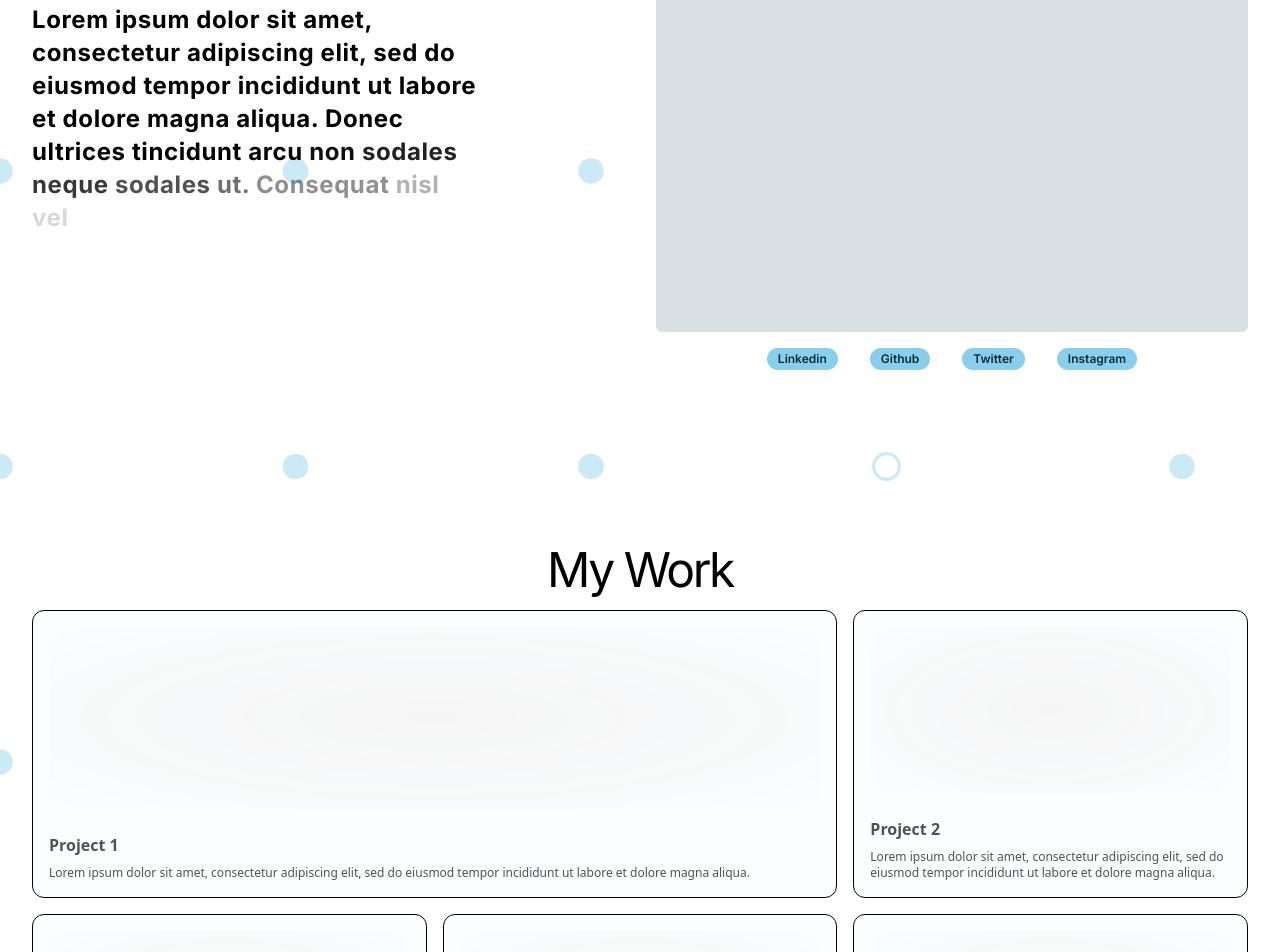
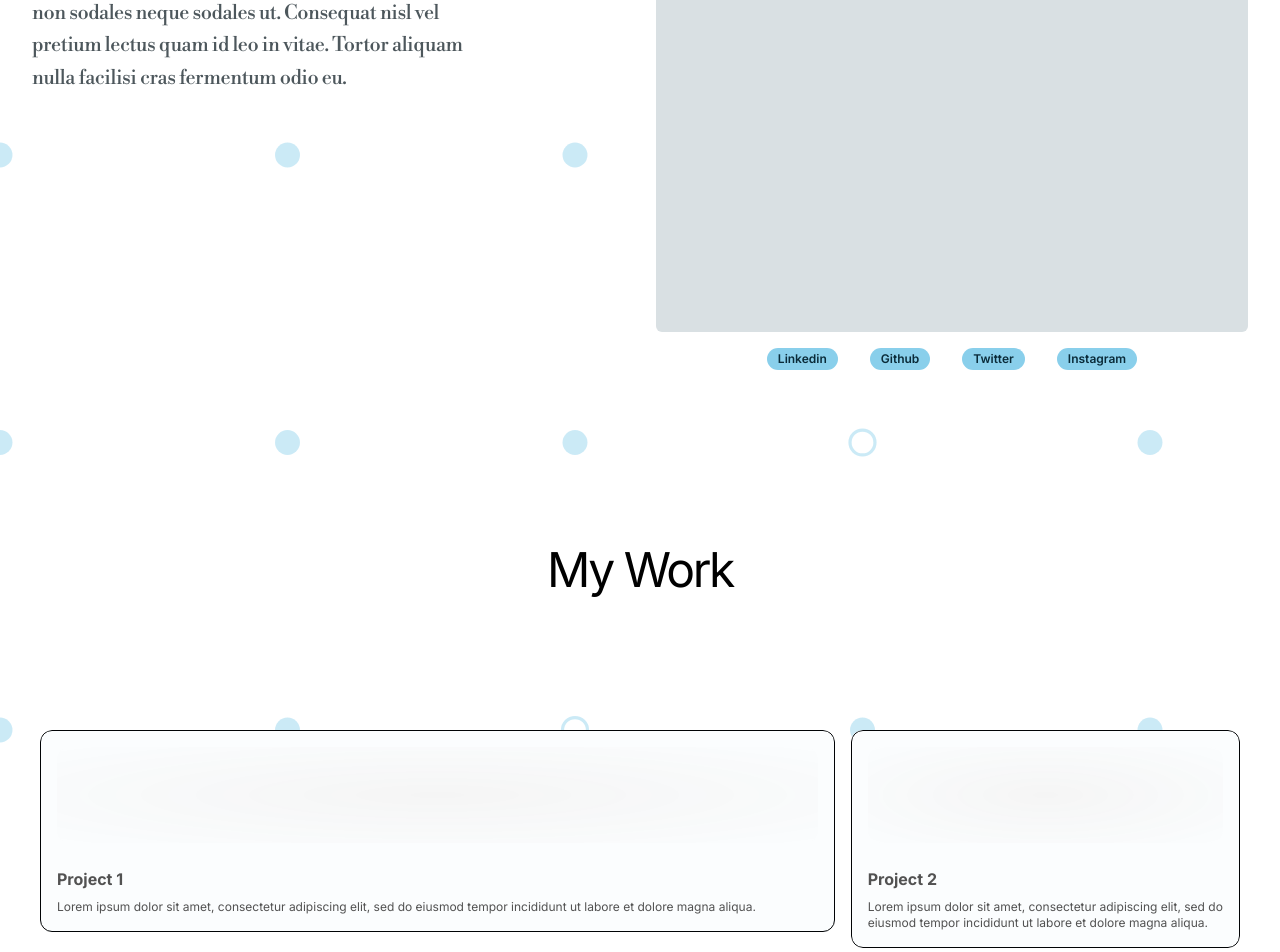
Before and after one commit to Syed-Ahmed02/portfolio, a Next.js app: page / in a window 1280 px wide. Shown: the part 420-1372 px from the top of the page. Built offline with nearby package versions, Linux system fonts and the light colour scheme.

Commit message:
edited bentocard pop up animation

```diff
--- a/package.json
+++ b/package.json
@@ -9,6 +9,7 @@
     "lint": "next lint"
   },
   "dependencies": {
+    "@radix-ui/react-hover-card": "^1.0.7",
     "@radix-ui/react-label": "^2.0.2",
     "@radix-ui/react-navigation-menu": "^1.1.4",
     "@radix-ui/react-slot": "^1.0.2",
--- /dev/null
+++ b/src/app/fonts.tsx
@@ -0,0 +1,19 @@
+import { Inter, Roboto_Mono,Libre_Bodoni } from 'next/font/google'
+
+export const inter = Inter({
+  subsets: ['latin'],
+  display: 'swap',
+  variable: '--font-inter',
+})
+
+export const roboto_mono = Roboto_Mono({
+  subsets: ['latin'],
+  display: 'swap',
+  variable: '--font-roboto-mono',
+})
+
+export const libre_bodoni = Libre_Bodoni({
+    subsets: ['latin'],
+    display: 'swap',
+    variable: '--font-libre-bodoni',
+})
--- a/src/app/layout.tsx
+++ b/src/app/layout.tsx
@@ -1,10 +1,9 @@
 import type { Metadata } from "next";
-import { Inter } from "next/font/google";
+import { libre_bodoni,roboto_mono,inter} from "./fonts";
 import "./globals.css";
 import { Navbar } from "@/components/Navbar";
 import Image from "next/image";
 
-const inter = Inter({ subsets: ["latin"] });
 
 export const metadata: Metadata = {
   title: "Syed's Portfolio",
@@ -18,7 +17,7 @@ export default function RootLayout({
 }>) {
   return (
     <html lang="en" className="">
-      <body className={inter.className}>
+      <body className={` ${libre_bodoni.variable} ${inter.variable} font-sans`}>
         <Navbar />
         {children}
       </body>
--- a/src/components/Hero.tsx
+++ b/src/components/Hero.tsx
@@ -1,24 +1,19 @@
 import { MoveRight, PhoneCall } from "lucide-react";
 import { Button } from "@/components/ui/button";
 import { Badge } from "@/components/ui/badge";
-import { TextGenerate } from "./text-generate";
 export const Hero = () => (
     <div className="w-full  py-20 lg:py-40">
         <div className="container mx-auto">
-            <div className="grid grid-cols-1 gap-8 items-center lg:grid-cols-2">
+            <div className="grid grid-cols-1 gap-8  lg:grid-cols-2">
                 <div className="flex gap-4 flex-col">
-
                     <div className="flex gap-4 flex-col">
-                        <h1 className="text-5xl md:text-7xl max-w-lg tracking-tighter text-left font-regular">
+                        <h1 className="text-5xl md:text-7xl max-w-lg tracking-tighter text-left font-bold">
                             My Name is Syed
                         </h1>
-                        <div className="text-xl leading-relaxed tracking-tight text-muted-foreground max-w-md text-left">
-                            <TextGenerate words={"Lorem ipsum dolor sit amet, consectetur adipiscing elit, sed do eiusmod tempor incididunt ut labore et dolore magna aliqua. Donec ultrices tincidunt arcu non sodales neque sodales ut. Consequat nisl vel pretium lectus quam id leo in vitae. Tortor aliquam nulla facilisi cras fermentum odio eu."} />
-
+                        <div className="text-xl leading-relaxed tracking-tight text-muted-foreground max-w-md text-left font-normal font-bodnoi">
+                            <p>Lorem ipsum dolor sit amet, consectetur adipiscing elit, sed do eiusmod tempor incididunt ut labore et dolore magna aliqua. Donec ultrices tincidunt arcu non sodales neque sodales ut. Consequat nisl vel pretium lectus quam id leo in vitae. Tortor aliquam nulla facilisi cras fermentum odio eu.</p>
                         </div>
-
                     </div>
-
                 </div>
                 <div>
                     <div className="bg-muted rounded-md  aspect-square"></div>
--- a/src/components/Projects.tsx
+++ b/src/components/Projects.tsx
@@ -1,7 +1,7 @@
-import { cn } from "@/lib/utils";
+
 import React from "react";
 import { BentoGrid, BentoGridItem } from "./ui/bento-grid"
-
+import { LayoutGrid } from "./ui/layout-grid";
 
 export function Projects() {
     return (
@@ -10,18 +10,9 @@ export function Projects() {
                 My Work
             </h4>
 
-            <BentoGrid>
-                {items.map((item, i) => (
-                    <BentoGridItem
-                        key={i}
-                        title={item.title}
-                        description={item.description}
-                        header={item.header}
-                        className={item.className}
-
-                    />
-                ))}
-            </BentoGrid>
+            <div className="h-screen py-20 w-full">
+                <LayoutGrid cards={items} />
+            </div>
         </div>
     );
 }
@@ -30,6 +21,7 @@ const Skeleton = () => (
 );
 const items = [
     {
+        id: 1,
         title: "Project 1",
         description: "Lorem ipsum dolor sit amet, consectetur adipiscing elit, sed do eiusmod tempor incididunt ut labore et dolore magna aliqua.",
         header: <Skeleton />,
@@ -37,6 +29,7 @@ const items = [
 
     },
     {
+        id: 2,
         title: "Project 2",
         description: "Lorem ipsum dolor sit amet, consectetur adipiscing elit, sed do eiusmod tempor incididunt ut labore et dolore magna aliqua.",
         header: <Skeleton />,
@@ -44,18 +37,21 @@ const items = [
 
     },
     {
+        id: 3,
         title: "Project 3",
         description: "Lorem ipsum dolor sit amet, consectetur adipiscing elit, sed do eiusmod tempor incididunt ut labore et dolore magna aliqua.",
         header: <Skeleton />,
         className: "md:col-span-1",
 
-    },{
+    }, {
+        id:4,
         title: "Project 4",
         description: "Lorem ipsum dolor sit amet, consectetur adipiscing elit, sed do eiusmod tempor incididunt ut labore et dolore magna aliqua.",
         header: <Skeleton />,
         className: "md:col-span-1",
 
-    },{
+    }, {
+        id:5,
         title: "Project 5",
         description: "Lorem ipsum dolor sit amet, consectetur adipiscing elit, sed do eiusmod tempor incididunt ut labore et dolore magna aliqua.",
         header: <Skeleton />,
@@ -63,6 +59,7 @@ const items = [
 
     },
     {
+        id:6,
         title: "Project 6",
         description: "Lorem ipsum dolor sit amet, consectetur adipiscing elit, sed do eiusmod tempor incididunt ut labore et dolore magna aliqua.",
         header: <Skeleton />,
@@ -70,6 +67,7 @@ const items = [
 
     },
     {
+        id:7,
         title: "Project 7",
         description:
             "Lorem ipsum dolor sit amet, consectetur adipiscing elit, sed do eiusmod tempor incididunt ut labore et dolore magna aliqua.",
--- a/src/components/text-generate.tsx
+++ /dev/null
@@ -1,14 +0,0 @@
-"use client";
-import { TextGenerateEffect } from "./ui/text-generate-effect";
-
-
-
-export function TextGenerate({
-    words,
-    className,
-  }: {
-    words: string;
-    className?: string;
-  }) {
-  return <TextGenerateEffect words={words} />;
-}
--- a/src/components/ui/bento-grid.tsx
+++ b/src/components/ui/bento-grid.tsx
@@ -1,3 +1,5 @@
+"use client";
+import {motion} from "framer-motion";
 import { cn } from "@/lib/utils"
 
 export const BentoGrid = ({
--- /dev/null
+++ b/src/components/ui/layout-grid.tsx
@@ -0,0 +1,127 @@
+"use client";
+import React, { useState, useRef, useEffect } from "react";
+import { motion } from "framer-motion";
+import { cn } from "@/lib/utils"
+import Image from "next/image";
+
+type Card = {
+    id: number;
+    className?: string;
+    title?: string | React.ReactNode;
+    description?: string | React.ReactNode;
+    header?: React.ReactNode;
+    icon?: React.ReactNode;
+};
+
+export const LayoutGrid = ({ cards }: { cards: Card[] }) => {
+    const [selected, setSelected] = useState<Card | null>(null);
+    const [lastSelected, setLastSelected] = useState<Card | null>(null);
+
+    const handleClick = (card: Card) => {
+        setLastSelected(selected);
+        setSelected(card);
+    };
+
+    const handleOutsideClick = () => {
+        setLastSelected(selected);
+        setSelected(null);
+    };
+
+    return (
+        <div className="w-full h-full p-10 grid grid-cols-1 md:grid-cols-3  max-w-7xl mx-auto gap-4 relative">
+            {cards.map((card, i) => (
+                <div key={i} className={cn(card.className, "")}>
+                    <motion.div
+                        onClick={() => handleClick(card)}
+                        className={cn(
+                            card.className,
+                            "relative overflow-hidden",
+                            selected?.id === card.id
+                                ? "rounded-lg cursor-pointer absolute inset-0 h-1/2 w-full md:w-1/2 m-auto z-50 flex justify-center items-center flex-wrap flex-col"
+                                : lastSelected?.id === card.id
+                                    ? "z-40 bg-white rounded-xl h-full w-full"
+                                    : "bg-white rounded-xl h-full w-full"
+                        )}
+                        layout
+                    >
+                        {selected?.id === card.id && <SelectedCard selected={selected} />}
+                        <BentoCard card={card} />
+
+                    </motion.div>
+                </div>
+            ))}
+            <motion.div
+                onClick={handleOutsideClick}
+                className={cn(
+                    "absolute h-full w-full left-0 top-0 z-10",
+                    selected?.id ? "pointer-events-auto" : "pointer-events-none"
+                )}
+                animate={{ opacity: selected?.id ? 0.3 : 0 }}
+            />
+        </div>
+    );
+};
+
+const BentoCard = ({ card }: { card: Card }) => {
+    return (
+        <div
+            className={cn(
+                "row-span-1 rounded-xl  hover:shadow-xl transition duration-200 shadow-input dark:shadow-none p-4 dark:bg-black dark:border-white/[0.2]  bg-card border border-card-foreground justify-between flex flex-col space-y-4",
+                card.className
+            )}
+        >
+            {card.header}
+            <div className="group-hover/bento:translate-x-2 transition duration-200">
+                {card.icon}
+                <div className="font-sans font-bold text-neutral-600 dark:text-neutral-200 mb-2 mt-2">
+                    {card.title}
+                </div>
+                <div className="font-sans font-normal text-neutral-600 text-xs dark:text-neutral-300">
+                    {card.description}
+                </div>
+            </div>
+        </div>
+    );
+};
+
+const SelectedCard = ({ selected }: { selected: Card | null }) => {
+    return (
+        <div className=" h-full w-full  justify-end rounded-lg shadow-2xl relative z-[60]">
+            <motion.div
+                initial={{
+                    opacity: 0,
+                }}
+                animate={{
+                    opacity: 0.6,
+                }}
+                className="absolute inset-0 h-full w-full  bg-primary opacity-60 z-10 "
+            />
+            {selected?.header}
+            {selected?.title}
+            <motion.div
+                initial={{
+                    opacity: 0,
+                    y: 100,
+                }}
+                animate={{
+                    opacity: 1,
+                    y: 0,
+                }}
+                transition={{
+                    duration: 0.3,
+                    ease: "easeInOut",
+                }}
+                className="row-span-1 rounded-xl  hover:shadow-xl transition duration-200 shadow-input dark:shadow-none p-4 dark:bg-black dark:border-white/[0.2]  bg-card border border-card-foreground justify-between flex flex-col space-y-4 relative px-8 pb-4 z-[70]"
+            >
+                {selected?.header}
+                {selected?.title}
+
+                <div className="font-sans font-normal text-neutral-600 text-xs dark:text-neutral-300">
+                    {selected?.description}
+
+                </div>
+
+            </motion.div>
+        </div>
+    );
+};
--- a/src/components/ui/text-generate-effect.tsx
+++ /dev/null
@@ -1,54 +0,0 @@
-"use client";
-import { useEffect } from "react";
-import { motion, stagger, useAnimate } from "framer-motion";
-import { cn } from "@/lib/utils"
-
-export const TextGenerateEffect = ({
-  words,
-  className,
-}: {
-  words: string;
-  className?: string;
-}) => {
-  const [scope, animate] = useAnimate();
-  let wordsArray = words.split(" ");
-  useEffect(() => {
-    animate(
-      "span",
-      {
-        opacity: 1,
-      },
-      {
-        duration: 2,
-        delay: stagger(0.2),
-      }
-    );
-  }, [scope.current]);
-
-  const renderWords = () => {
-    return (
-      <motion.div ref={scope}>
-        {wordsArray.map((word, idx) => {
-          return (
-            <motion.span
-              key={word + idx}
-              className="dark:text-white text-black opacity-0"
-            >
-              {word}{" "}
-            </motion.span>
-          );
-        })}
-      </motion.div>
-    );
-  };
-
-  return (
-    <div className={cn("font-bold", className)}>
-      <div className="mt-4">
-        <div className=" dark:text-white text-black text-2xl leading-snug tracking-wide">
-          {renderWords()}
-        </div>
-      </div>
-    </div>
-  );
-};
--- a/tailwind.config.ts
+++ b/tailwind.config.ts
@@ -75,8 +75,6 @@ const config = {
             "backgroundPosition": "-200% 0"
           }
         }
-
-
       },
       animation: {
         "accordion-down": "accordion-down 0.2s ease-out",
@@ -84,6 +82,10 @@ const config = {
         shimmer: "shimmer 2s linear infinite"
 
       },
+      fontFamily:{
+        sans:['var(--font-inter)'],
+        bodnoi:['var(--font-libre-bodoni)'],
+      }
     },
   },
   plugins: [require("tailwindcss-animate")],
```
Also changed, not shown: 1 other file (tests, documents, lock files or other folders).
